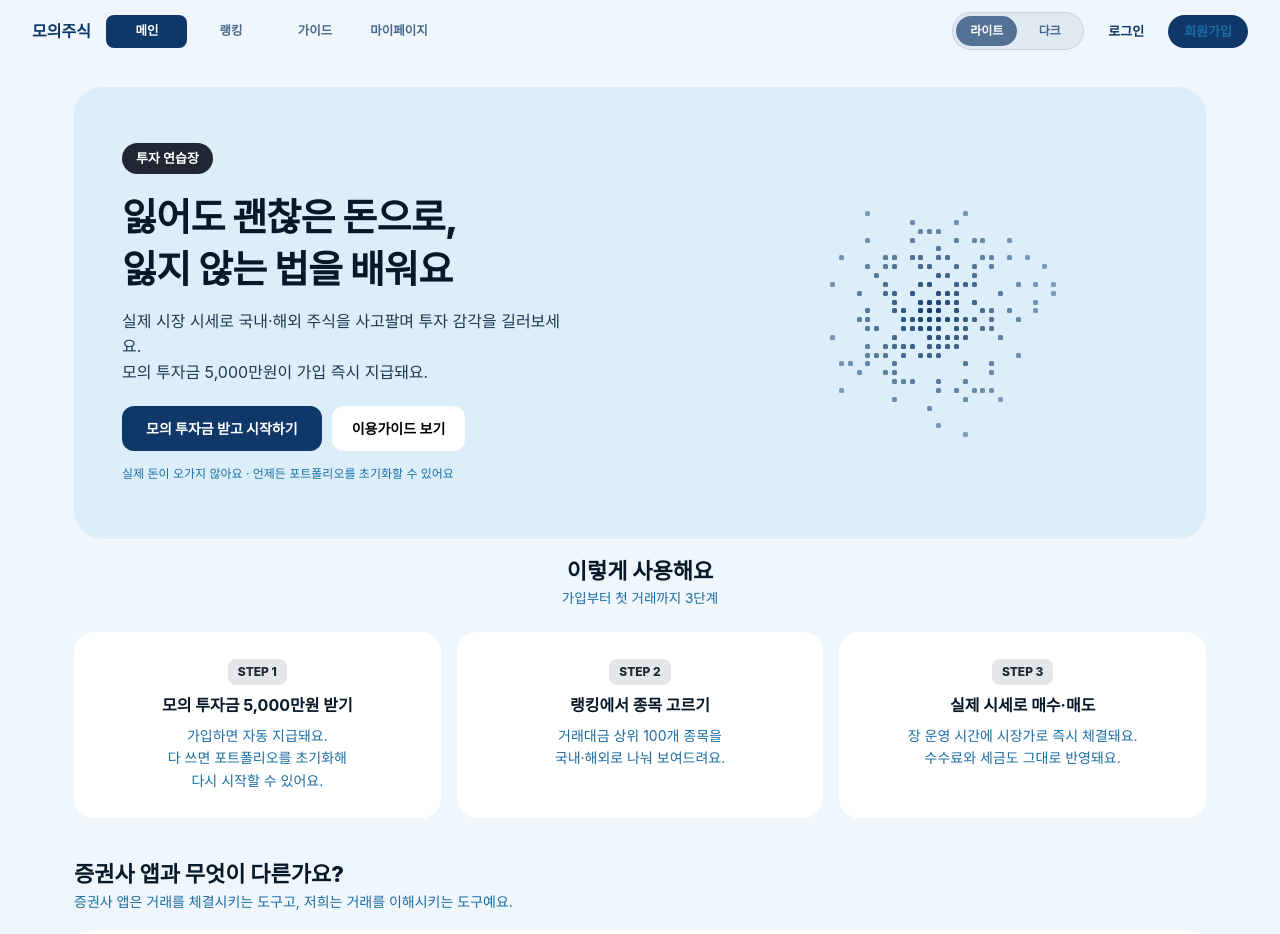
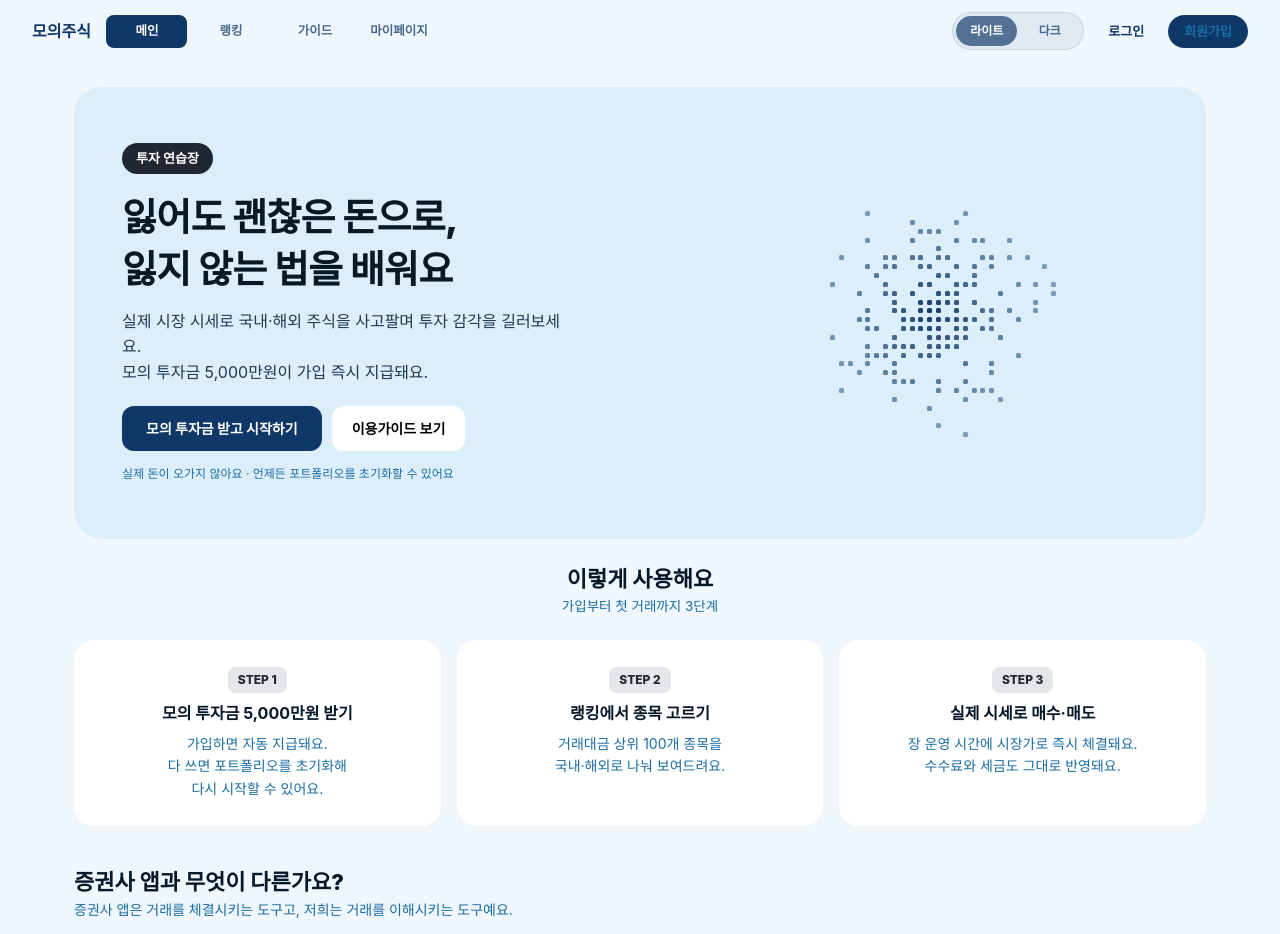
Before and after one commit to prgrms-be-devcourse/NBE10-12-final-BAEDANG, a Next.js app in the folder front/: page / in a window 1280 px wide. Shown: the top 934 px of the page. Built offline with nearby package versions, Linux system fonts and the light colour scheme; a web font is replaced by a local one.

Commit message:
fix: 메인 화면 '이렇게 사용해요' 문구 위 여백을 조금 더 넓힙니다

```diff
--- a/front/src/app/page.tsx
+++ b/front/src/app/page.tsx
@@ -106,7 +106,7 @@ export default function MainPage() {
       </Reveal>
 
       {/* 3단계 */}
-      <Reveal delay={0.08} className="mb-10">
+      <Reveal delay={0.08} className="mt-6 mb-10">
         <h2 className="text-center text-[22px] font-extrabold" style={{ color: "var(--ink)" }}>
           이렇게 사용해요
         </h2>
```
